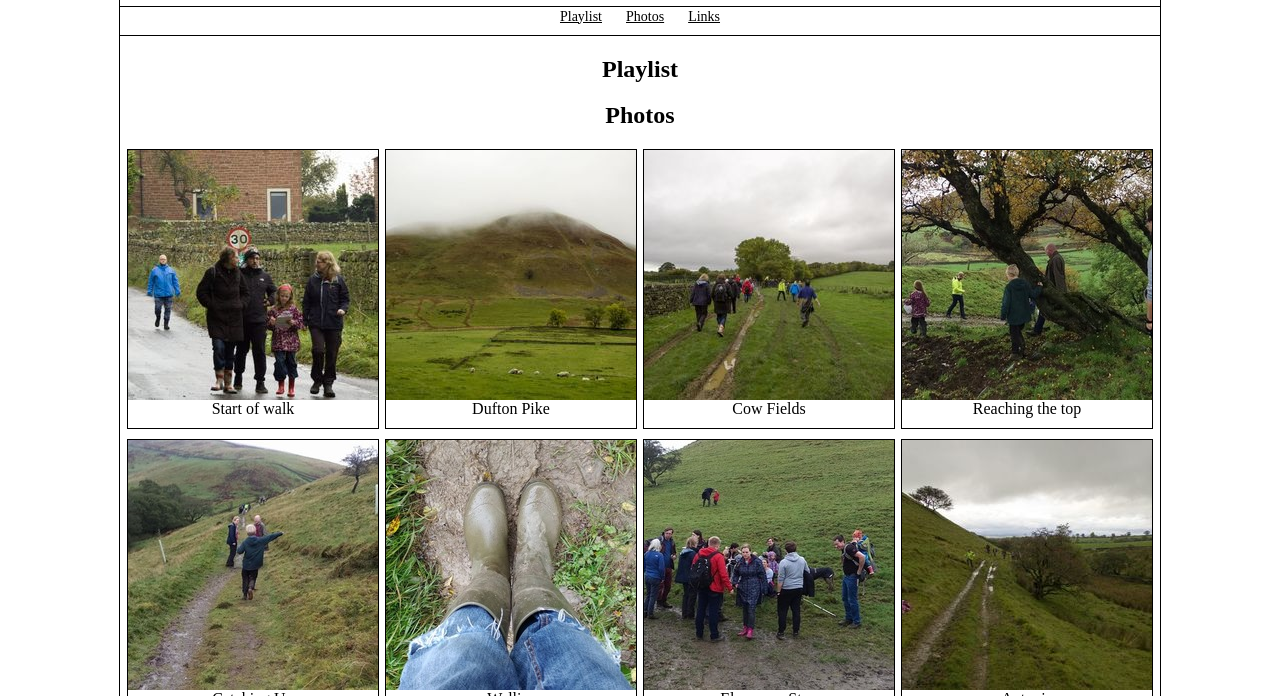
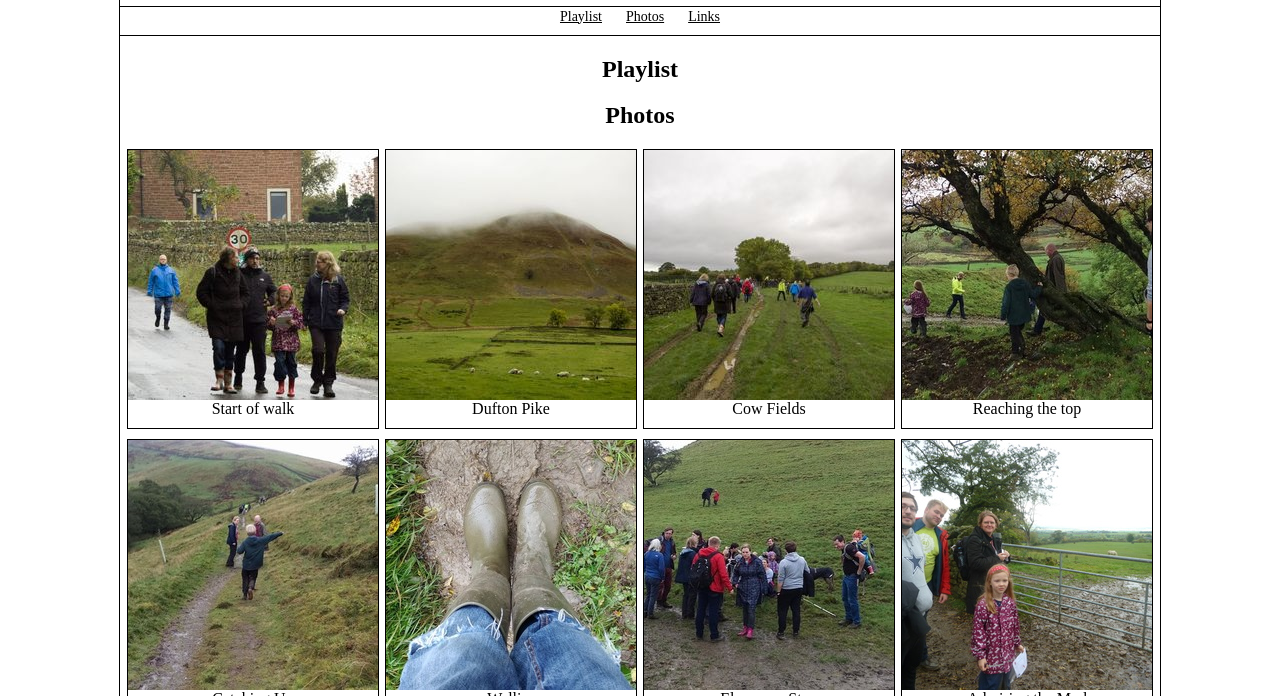
Before and after one commit to JakoboEU/weekend, a plain HTML site: page index.html in a window 1280 px wide. Shown: the part 104-800 px from the top of the page. Drawn offline with nearby package versions, Linux system fonts and the light colour scheme; a script that the page names is missing; a web font is replaced by a local one.

Commit message:
The mystery photo 08 again

```diff
--- a/index.html
+++ b/index.html
@@ -43,6 +43,7 @@
 						<li><a href="#weekend05" data-photo="weekend05" data-desc="Ben catching up with Anja and Dave." class="photo"><img src="tn_weekend05.jpg" /></a><span>Catching Up</span></li>
 						<li><a href="#weekend06" data-photo="weekend06" data-desc="Useful footwear for cow fields and mud baths." class="photo"><img src="tn_weekend06.jpg" /></a><span>Wellies</span></li>
 						<li><a href="#weekend07" data-photo="weekend07" data-desc="Stopping by the bridge over the stream for the younger hikers to eat." class="photo"><img src="tn_weekend07.jpg" /></a><span>Elevenses Stop</span></li>
+						<li><a href="#weekend08" data-photo="weekend08" data-desc="There was a lot of mud and various attempts at finding ways across it - including Ben riding a gate." class="photo"><img src="tn_weekend08.jpg" /></a><span>Admiring the Mud</span></li>
 						<li><a href="#weekend09" data-photo="weekend09" data-desc="Antonia enjoying some mud free paths up behind Dufton Pike." class="photo"><img src="tn_weekend09.jpg" /></a><span>Antonia</span></li>
 						<li><a href="#weekend10" data-photo="weekend10" data-desc="Ed modelling his nice green wellies." class="photo"><img src="tn_weekend10.jpg" /></a><span>Nice Wellies!</span></li>
 						<li><a href="#weekend11" data-photo="weekend11" data-desc="Views back towards Knock Pike - one of the few hills clear." class="photo"><img src="tn_weekend11.jpg" /></a><span>Wermelings and Knock Pike</span></li>
```
